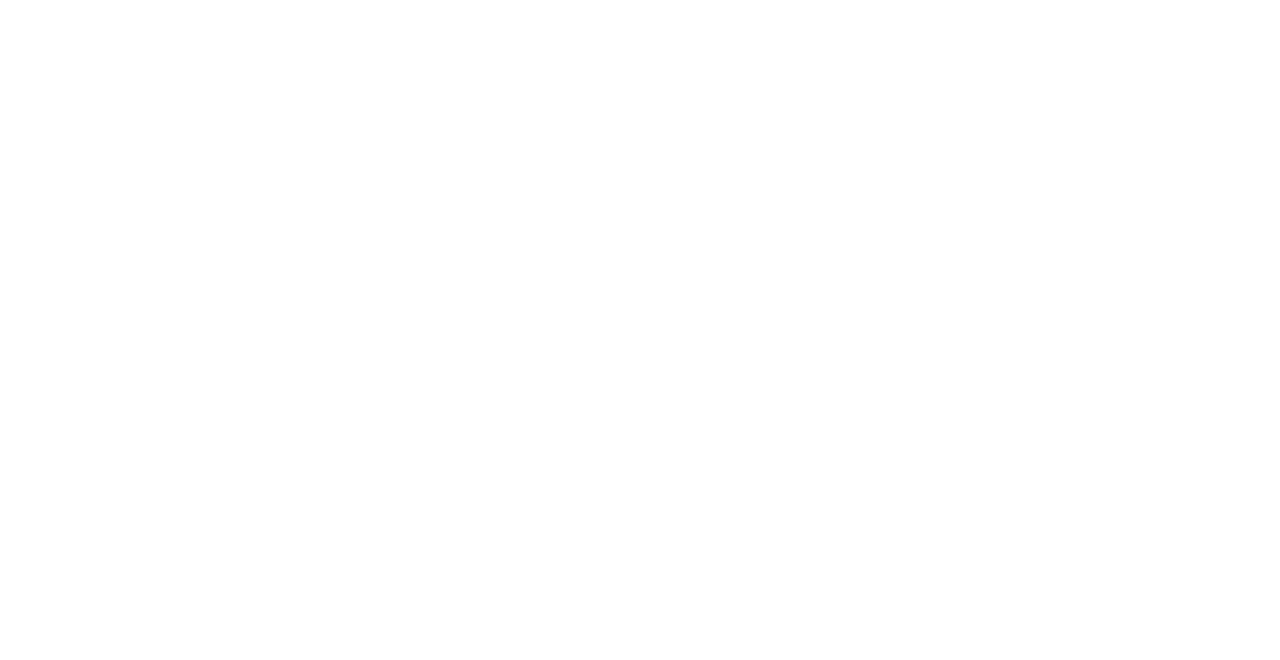
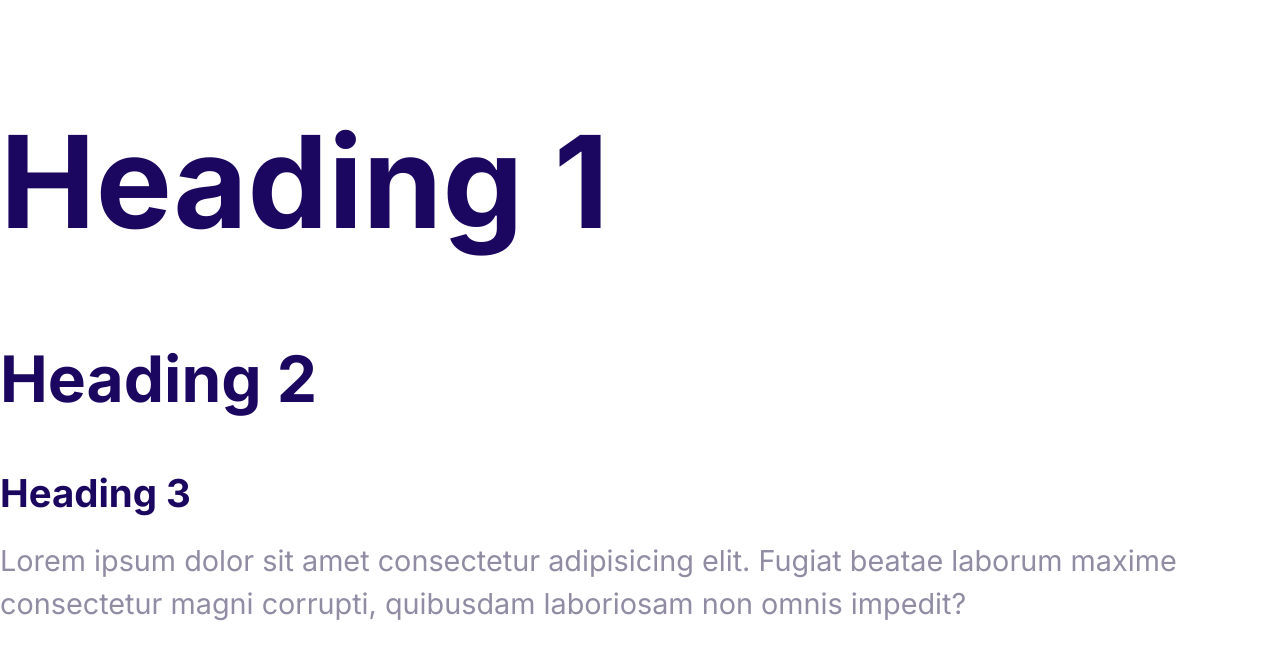
Before and after one commit to vamshi25p/VamshiMoshify, a plain HTML site: page index.html in a window 1280 px wide. Drawn offline with Linux system fonts and the light colour scheme.

Commit message:
Define the styles for the fonts.

```diff
--- a/css/styles.css
+++ b/css/styles.css
@@ -1,3 +1,6 @@
+html{
+    font-size: 16px;
+}
 :root{
     --color-primary: #2584ff;
     --color-secondary: #00d9ff;
@@ -5,3 +8,46 @@
     --color-headings: #1b0760;
     --color-body: #918ca4;
 }
+
+body{
+    font-family: Inter, Arial,Arial, Helvetica, sans-serif;
+    color: var(--color-body);
+    font-size: 2.4rem;
+    line-height: 1.5;
+}
+
+h1,h2,h3{
+    color: var(--color-headings);
+    margin-bottom: 1rem;
+}
+h1{
+    font-size: 7rem;
+}
+
+h2{
+    font-size: 4rem;
+}
+
+h3{
+    font-size: 3rem;
+    margin-bottom: 1rem;
+}
+
+p{
+    margin-top: 0;
+}
+
+@media screen and (min-width: 1024px) {
+    body{
+        font-size: 1.8rem;
+    }
+    h1{
+        font-size: 8rem;
+    }
+    h2{
+        font-size: 4rem;
+    }
+    h3{
+        font-size: 2.4rem;
+    }
+}
--- a/index.html
+++ b/index.html
@@ -7,6 +7,21 @@
     <title>Document</title>
     <link rel="stylesheet" href="css/normalize.css" />
     <link rel="stylesheet" href="css/styles.css" />
+    <link rel="preconnect" href="https://fonts.googleapis.com" />
+    <link rel="preconnect" href="https://fonts.gstatic.com" crossorigin />
+    <link
+      href="https://fonts.googleapis.com/css2?family=Inter:wght@400;700&display=swap"
+      rel="stylesheet"
+    />
   </head>
-  <body></body>
+  <body>
+    <h1>Heading 1</h1>
+    <h2>Heading 2</h2>
+    <h3>Heading 3</h3>
+    <p>
+      Lorem ipsum dolor sit amet consectetur adipisicing elit. Fugiat beatae
+      laborum maxime consectetur magni corrupti, quibusdam laboriosam non omnis
+      impedit?
+    </p>
+  </body>
 </html>
```
